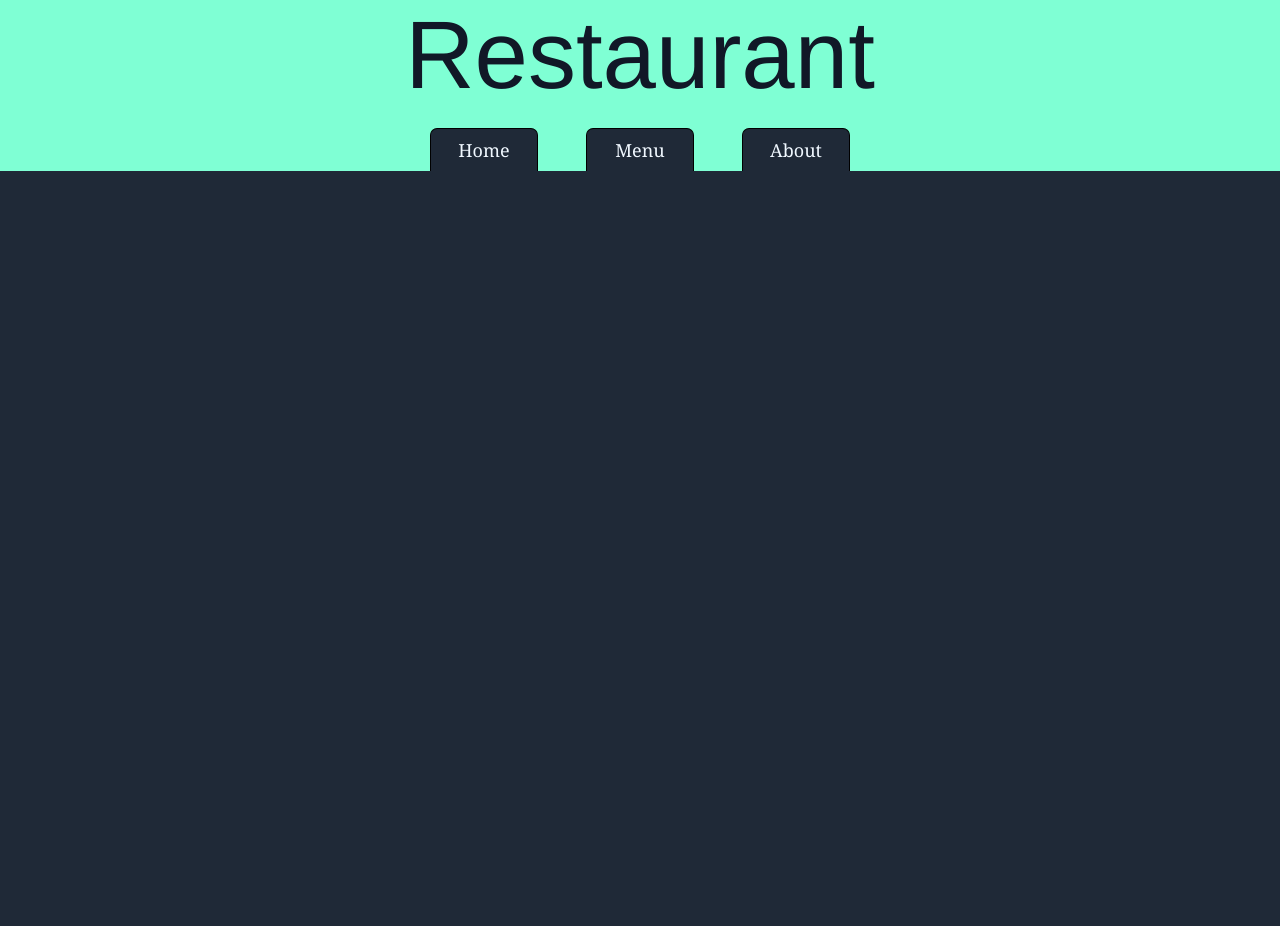
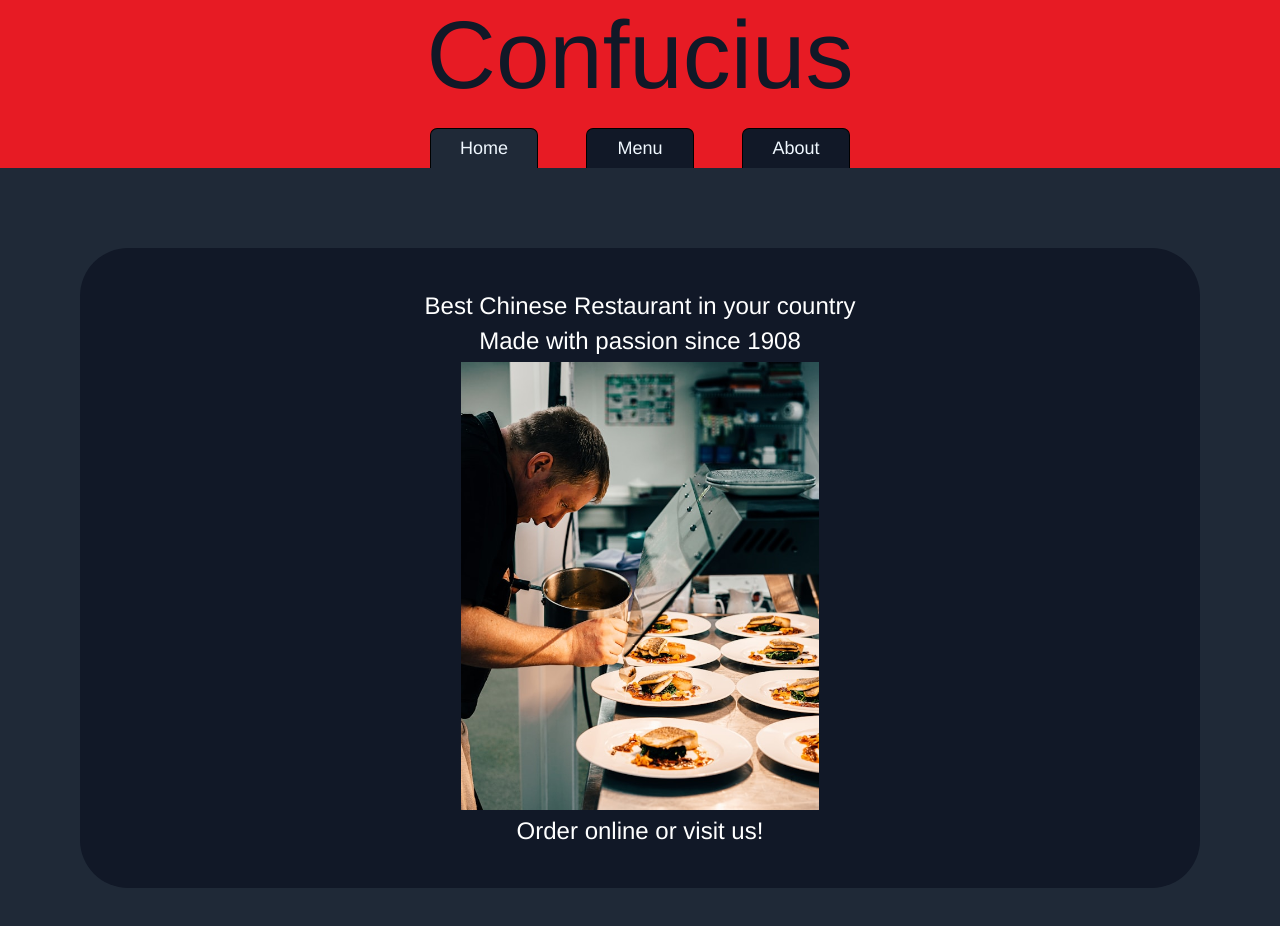
Before and after one commit to prathamt10/odin-restaurant-page, a website built with webpack: page src/index.html in a window 1280 px wide. Before the commit the page ends 800 px from the top, so only its background shows below. Built offline with nearby package versions, Linux system fonts and the light colour scheme.

Commit message:
completed

```diff
--- a/src/about.js
+++ b/src/about.js
@@ -0,0 +1,23 @@
+import location_img_src from './images/restaurant-location.png';
+
+function loadAbout() {
+    const about = document.createElement('div');
+    const p1 = document.createElement('p');
+    p1.textContent = 'Phone Num: 123 456 7890';
+    about.appendChild(p1);
+
+    const p2 = document.createElement('p');
+    p2.textContent = 'Address: Hollywood Boulevard 42, Los Angeles, USA';
+    about.appendChild(p2);
+
+    const location_img = document.createElement('img');
+    location_img.src = location_img_src;
+    location_img.style.height = '50%';
+    about.appendChild(location_img);
+
+    about.classList.add('card');
+
+    return about;
+}
+
+export default loadAbout;
--- a/src/home.js
+++ b/src/home.js
@@ -0,0 +1,27 @@
+import chef_img_src from './images/chef.jpg';
+
+function loadHome() {
+    const home = document.createElement('div');
+    const p1 = document.createElement('p');
+    p1.textContent = 'Best Chinese Restaurant in your country';
+    home.appendChild(p1);
+
+    const p2 = document.createElement('p');
+    p2.textContent = 'Made with passion since 1908';
+    home.appendChild(p2);
+
+    const chef_img = document.createElement('img');
+    chef_img.src = chef_img_src;
+    chef_img.style.height = '80%';
+    home.appendChild(chef_img);
+
+    const p3 = document.createElement('p');
+    p3.textContent = 'Order online or visit us!';
+    home.appendChild(p3);
+
+    home.classList.add('card');
+
+    return home;
+}
+
+export default loadHome;
--- a/src/index.html
+++ b/src/index.html
@@ -7,7 +7,7 @@
 </head>
 <body>
     <header>
-        Restaurant
+        Confucius
         <nav>
             <button id="home-btn">Home</button>
             <button id="menu-btn">Menu</button>
--- a/src/index.js
+++ b/src/index.js
@@ -1,2 +1,52 @@
 import './style.css';
-import chef_img_src from './images/chef.jpg';
+import loadHome from './home';
+import loadAbout from './about';
+import loadMenu from './menu';
+
+const about_content = document.getElementById('about-content');
+const home_content = document.getElementById('home-content');
+const menu_content = document.getElementById('menu-content');
+
+home_content.appendChild(loadHome());
+about_content.appendChild(loadAbout());
+menu_content.appendChild(loadMenu());
+
+menu_content.classList.add('hidden');
+about_content.classList.add('hidden');
+
+const home_btn = document.getElementById('home-btn');
+const about_btn = document.getElementById('about-btn');
+const menu_btn = document.getElementById('menu-btn');
+
+about_btn.classList.add('inactive');
+menu_btn.classList.add('inactive');
+
+home_btn.addEventListener('click', () => {
+    home_content.classList.remove('hidden');
+    about_content.classList.add('hidden');
+    menu_content.classList.add('hidden');
+
+    home_btn.classList.remove('inactive');
+    about_btn.classList.add('inactive');
+    menu_btn.classList.add('inactive');
+});
+
+about_btn.addEventListener('click', () => {
+    about_content.classList.remove('hidden');
+    home_content.classList.add('hidden');
+    menu_content.classList.add('hidden');
+
+    about_btn.classList.remove('inactive');
+    home_btn.classList.add('inactive');
+    menu_btn.classList.add('inactive');
+});
+
+menu_btn.addEventListener('click', () => {
+    menu_content.classList.remove('hidden');
+    home_content.classList.add('hidden');
+    about_content.classList.add('hidden');
+
+    menu_btn.classList.remove('inactive');
+    home_btn.classList.add('inactive');
+    about_btn.classList.add('inactive');
+});
--- a/src/menu.js
+++ b/src/menu.js
@@ -0,0 +1,11 @@
+function loadMenu() {
+    const menu = document.createElement('div');
+
+    menu.textContent = 'Coming Soon...';
+
+    menu.classList.add('card');
+
+    return menu;
+}
+
+export default loadMenu;
--- a/src/style.css
+++ b/src/style.css
@@ -6,10 +6,11 @@
 :root {
     --primary-color: #1f2937;
     --secondary-color: #111827;
+    --header-bg: #e71b24;
 }
 
 header {
-    background-color: aquamarine;
+    background-color: var(--header-bg);
     font-family: 'Franklin Gothic Medium', 'Arial Narrow', Arial, sans-serif;
     font-size: 6em;
     text-align: center;
@@ -17,13 +18,10 @@ header {
     color: var(--secondary-color);
 }
 
-.hidden {
-    display: none;
-}
 
 button {
     color: aliceblue;
-    font-family:Georgia, 'Times New Roman', Times, serif;
+    font-family: 'Franklin Gothic Medium', 'Arial Narrow', Arial, sans-serif;
     font-size: large;
     margin-top: 1em;
     background-color: var(--primary-color);
@@ -36,7 +34,7 @@ button {
 }
 
 button:hover {
-    background-color: #111827;
+    background-color: #162034;
 }
 
 nav {
@@ -48,3 +46,33 @@ nav {
 body {
     background-color: var(--primary-color);
 }
+
+.card {
+    font-family: 'Franklin Gothic Medium', 'Arial Narrow', Arial, sans-serif;
+    font-size: x-large;
+    color: white;
+    height: 80vh;
+    width: 50vw;
+    margin: 10vh;
+    padding: 5vh;
+    display: flex;
+    flex: auto;
+    flex-direction: column;
+    justify-content: space-around;
+    align-items: center;
+    background-color: var(--secondary-color);
+    border-radius: 2em;
+}
+
+.content {
+    display: flex;
+    justify-content: center;
+}
+
+.inactive {
+    background-color: var(--secondary-color);
+}
+
+.hidden {
+    display: none;
+}
```
Also changed, not shown: dist/5d4ead59a4044100f85fb2d899998389.png (added), dist/about.bundle.js, dist/home.bundle.js, dist/index.bundle.js, dist/index.html, dist/menu.bundle.js, src/images/restaurant-location.png (added).
